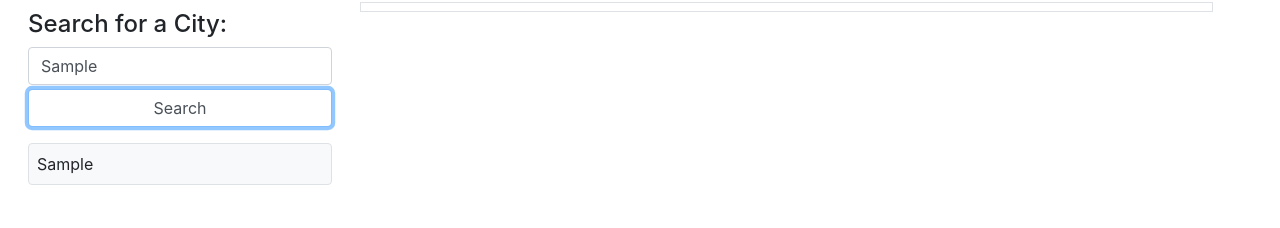
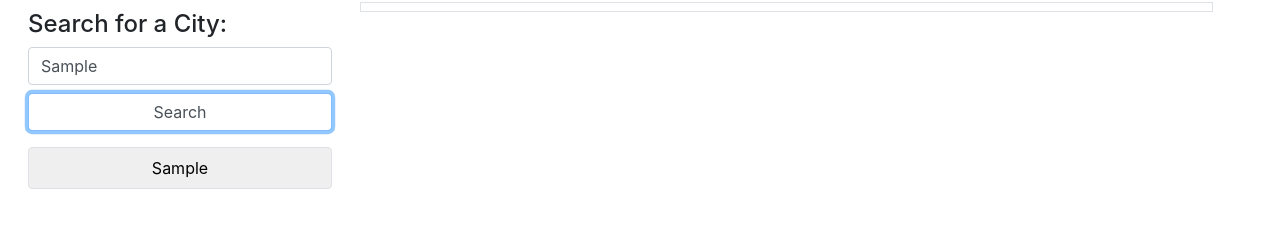
Before and after one commit to swaguespack/06-Challenge-Weather-Dashboard, a plain HTML site: page index.html in a window 1280 px wide. Both pictures are taken after typing "Sample" into the empty fields and a click on the button "Search". Shown: the part 110-338 px from the top of the page. Drawn offline with nearby package versions, Linux system fonts and the light colour scheme; no server answers.

Commit message:
edits to search history button class list in JS

```diff
--- a/index.html
+++ b/index.html
@@ -28,7 +28,7 @@
                 <form>
                     <h4>Search for a City:</h4>
                     <input type="search" class = "form-control" id = "searchBar" placeholder="Search City"></input>
-                    <button class = "form-control mt-1 btn btn-primary" id = "submit" type="button">Search</button>
+                    <button class = "form-control mt-2 btn btn-primary" id = "submit" type="button">Search</button>
                 </form>
                 <div id="search-history-button" ></div>
             </aside>
--- a/script.js
+++ b/script.js
@@ -42,7 +42,7 @@ var searchHistory = function(searchHistory){
 
     searchHistoryEl = document.createElement("button");
     searchHistoryEl.textContent = searchHistory;
-    searchHistoryEl.classList = "d-flex w-100 btn-light border rounded p-2 mb-3 mt-3"
+    searchHistoryEl.classList = "d-flex w-100 justify-content-center border rounded p-2 mb-3 mt-3"
     searchHistoryEl.setAttribute("data-city", searchHistory)
     searchHistoryEl.setAttribute("type","submit");
 
```
